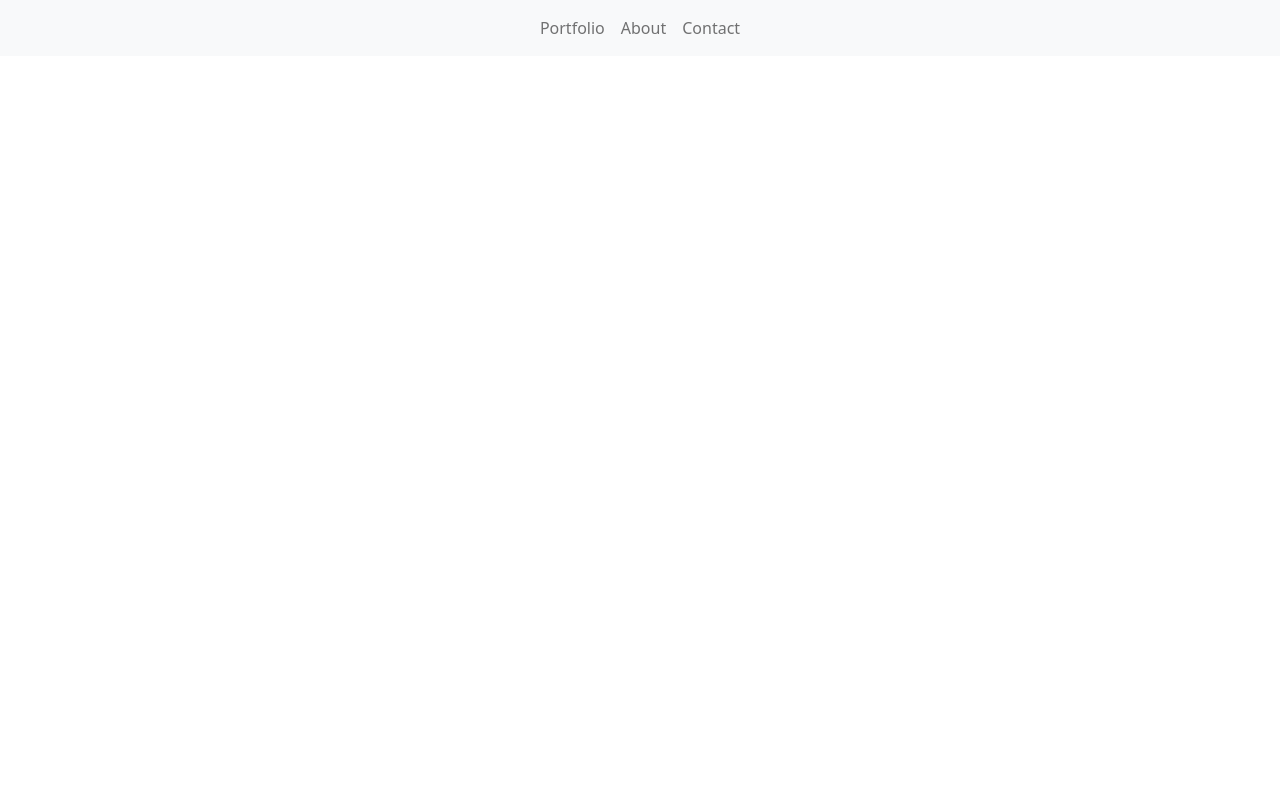
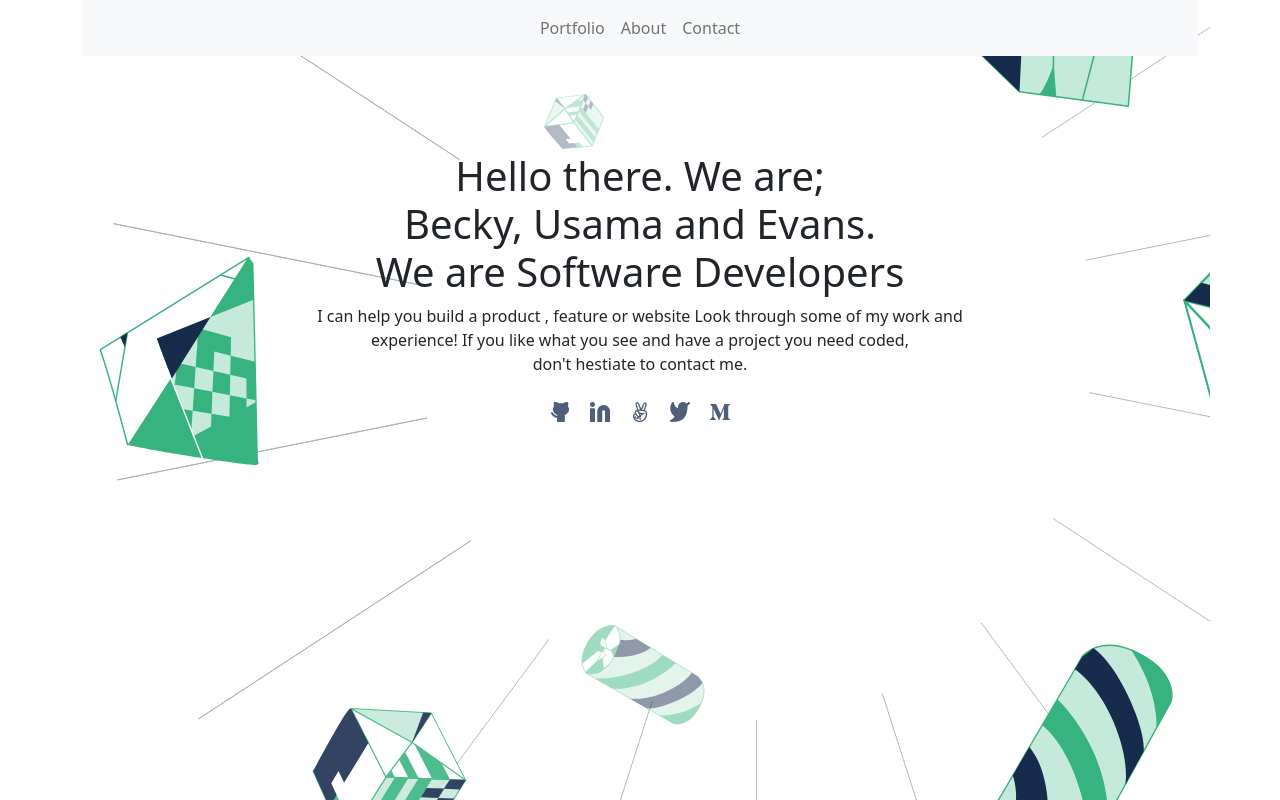
Before and after one commit to Becky449/pair-bootstrap-desktop-portfolio, a website: page index.html in a window 1280 px wide. Drawn offline with nearby package versions, Linux system fonts and the light colour scheme.

Commit message:
Add title, intro, background illustration

```diff
--- a/index.html
+++ b/index.html
@@ -6,9 +6,13 @@
     <meta name="viewport" content="width=device-width, initial-scale=1.0">
     <title>Document</title>
     <link rel="stylesheet" href="css/bootstrap.min.css">
+    <link rel="stylesheet" href="https://cdn.jsdelivr.net/npm/bootstrap-icons@1.5.0/font/bootstrap-icons.css">
+    <script src="https://kit.fontawesome.com/a076d05399.js" crossorigin="anonymous"></script>
+
     <script src="js/bootstrap.bundle.min.js"></script>
 </head>
 <body>
+  <div class="container"  style="background-image: url('Images/header-ilustration-desktop.svg'); height: 100vh;" >
     <nav class="navbar navbar-expand-sm bg-light justify-content-center">
         <ul class="navbar-nav justify-content-center">
           <li class="nav-item">
@@ -22,5 +26,20 @@
           </li>
         </ul>
     </nav>
+
+    <div class="container p-5 mt-5 text-dark text-center">
+      <h1 class="">Hello there. We are; <br> Becky,  Usama and Evans. <br> We are Software Developers</h1>
+      <p>
+        I can help you build a product , feature or website Look through some of my work and <br> experience! If you like what you see and have a project you need coded, <br>
+        don't hestiate to contact me.
+      </p>
+      <a href="">
+        <img src="images/social-media-icons/social-media.png" alt="">
+      </a>
+    </div>
+  </div>
+
+
+<script src="https://kit.fontawesome.com/a076d05399.js" crossorigin="anonymous"></script>
 </body>
 </html>
--- /dev/null
+++ b/package.json
@@ -0,0 +1,5 @@
+{
+  "dependencies": {
+    "bootstrap-icons": "^1.9.1"
+  }
+}
```
Also changed, not shown: Images/social-media-icons/social-media.png (added), 2 other files. Lines whose indentation alone changed are shown as unchanged.
